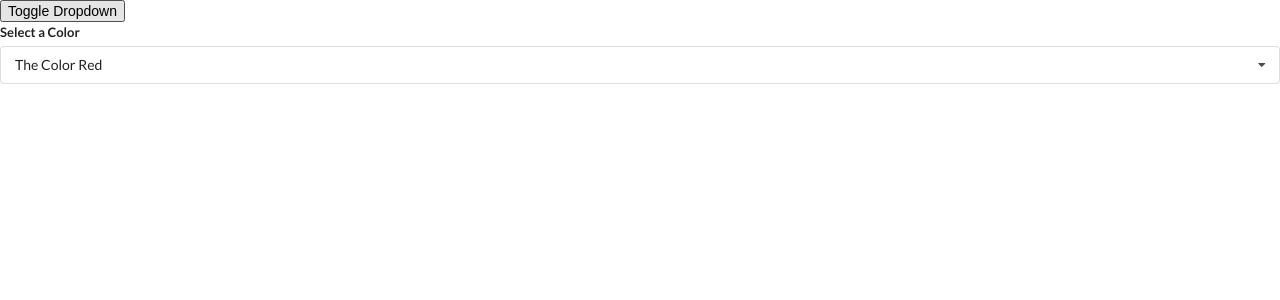
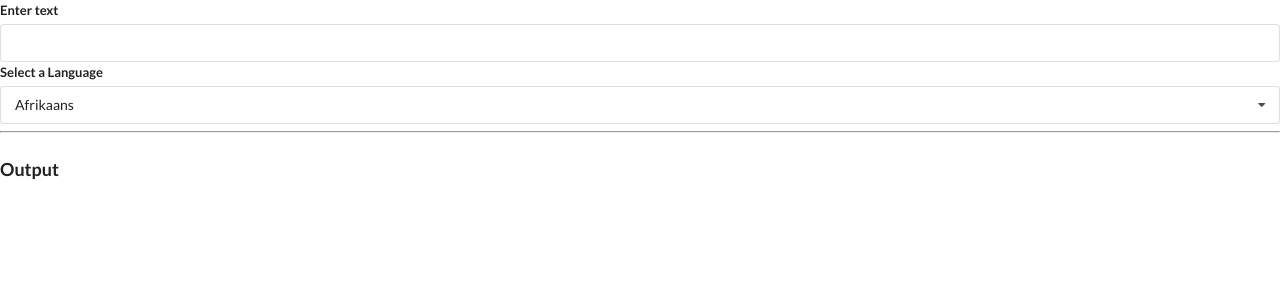
Before and after one commit to LukasV3/react-course, a React (Create React App) app in the folder widgets/: page / in a window 1280 px wide. Shown: the top 300 px of the page. Built offline with nearby package versions, Linux system fonts and the light colour scheme; no server answers.

Commit message:
created Convert and Translate components along with debounce using useEffect hook

```diff
--- a/widgets/src/App.js
+++ b/widgets/src/App.js
@@ -2,6 +2,7 @@
 import Accordion from "./components/Accordion";
 import Search from "./components/Search";
 import Dropdown from "./components/Dropdown";
+import Translate from "./components/Translate";
 
 const items = [
   {
@@ -34,15 +35,9 @@
 ];
 
 export default () => {
-  const [selected, setSelected] = useState(options[0]);
-  const [showDropdown, setShowDropdown] = useState(true);
-
   return (
     <div>
-      <button onClick={() => setShowDropdown(!showDropdown)}>Toggle Dropdown</button>
-      {showDropdown ? (
-        <Dropdown selected={selected} onSelectedChange={setSelected} options={options} />
-      ) : null}
+      <Translate />
     </div>
   );
 };
--- /dev/null
+++ b/widgets/src/components/Convert.js
@@ -0,0 +1,47 @@
+// GOOGLE_TRANSLATE_API_KEY=AIzaSyCHUCmpR7cT_yDFHC98CZJy2LTms-IwDlM
+
+import React, { useState, useEffect } from "react";
+import axios from "axios";
+
+const Convert = ({ language, text }) => {
+  const [translated, setTranslated] = useState("");
+  const [deBouncedText, setDebouncedText] = useState(text);
+
+  useEffect(() => {
+    const timerId = setTimeout(() => {
+      setDebouncedText(text);
+    }, 500);
+
+    return () => {
+      clearTimeout(timerId);
+    };
+  }, [text]);
+
+  useEffect(() => {
+    const doTranslation = async () => {
+      const { data } = await axios.post(
+        "https://translation.googleapis.com/language/translate/v2",
+        {},
+        {
+          params: {
+            q: deBouncedText,
+            target: language.value,
+            key: "AIzaSyCHUCmpR7cT_yDFHC98CZJy2LTms-IwDlM",
+          },
+        }
+      );
+
+      setTranslated(data.data.translations[0].translatedText);
+    };
+
+    doTranslation();
+  }, [language, deBouncedText]);
+
+  return (
+    <div>
+      <h1 className="ui header">{translated}</h1>
+    </div>
+  );
+};
+
+export default Convert;
--- a/widgets/src/components/Dropdown.js
+++ b/widgets/src/components/Dropdown.js
@@ -1,6 +1,6 @@
 import React, { useState, useEffect, useRef } from "react";
 
-const Dropdown = ({ options, selected, onSelectedChange }) => {
+const Dropdown = ({ label, options, selected, onSelectedChange }) => {
   const [open, setOpen] = useState(false);
   const ref = useRef();
 
@@ -35,7 +35,7 @@
   return (
     <div ref={ref} className="ui form">
       <div className="field">
-        <label className="label">Select a Color</label>
+        <label className="label">{label}</label>
         <div
           onClick={() => setOpen(!open)}
           className={`ui selection dropdown ${open ? "visible active" : ""}`}
--- /dev/null
+++ b/widgets/src/components/Translate.js
@@ -0,0 +1,45 @@
+import React, { useState } from "react";
+import Dropdown from "./Dropdown";
+import Convert from "./Convert";
+
+const options = [
+  {
+    label: "Afrikaans",
+    value: "af",
+  },
+  {
+    label: "Arabic",
+    value: "ar",
+  },
+  {
+    label: "Hindi",
+    value: "hi",
+  },
+];
+
+const Translate = () => {
+  const [language, setLanguage] = useState(options[0]);
+  const [text, setText] = useState("");
+
+  return (
+    <div>
+      <div className="ui form">
+        <div className="field">
+          <label>Enter text</label>
+          <input value={text} onChange={(e) => setText(e.target.value)} />
+        </div>
+      </div>
+      <Dropdown
+        label="Select a Language"
+        selected={language}
+        onSelectedChange={setLanguage}
+        options={options}
+      />
+      <hr />
+      <h3 className="ui header">Output</h3>
+      <Convert text={text} language={language} />
+    </div>
+  );
+};
+
+export default Translate;
```
